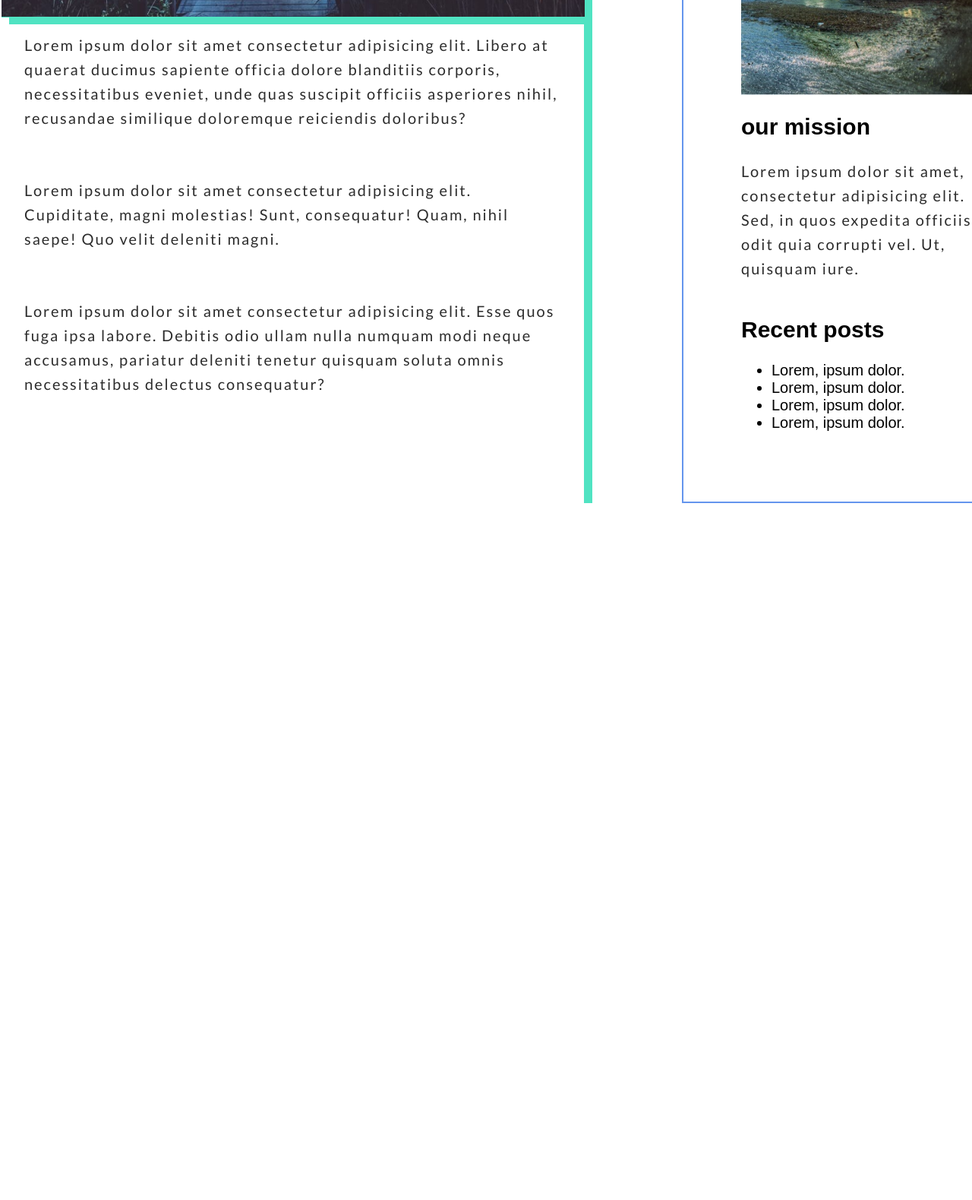
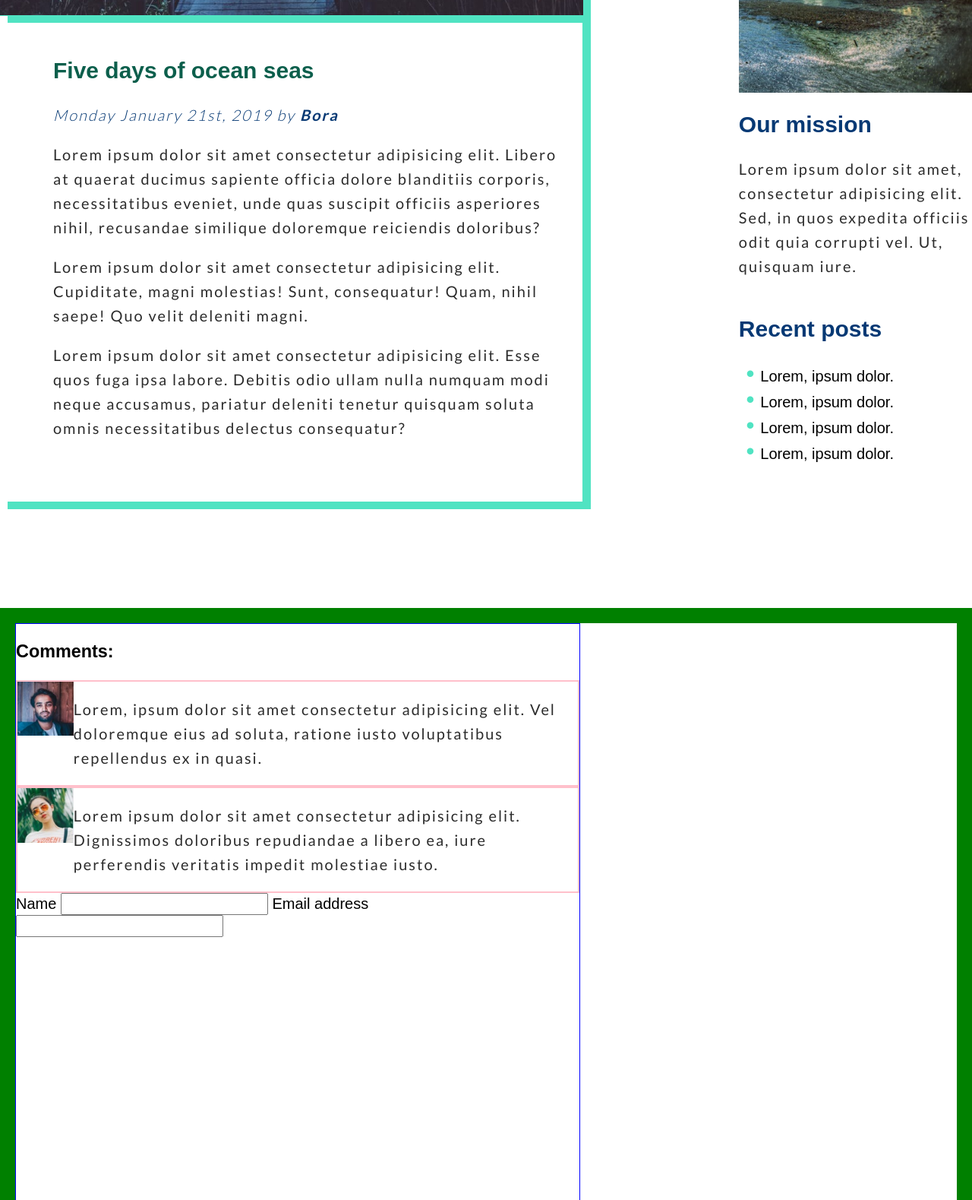
Before and after one commit to gusrichardson/gus_richardson_project2, a plain HTML site: page blog.html in a window 1280 px wide. Shown: the part 1120-2699 px from the top of the page at 76% size. Before the commit the page ends 1782 px from the top, so only its background shows below. Drawn offline with Linux system fonts and the light colour scheme; a web font is replaced by a local one.

Commit message:
added comments section to blog page

```diff
--- a/blog.html
+++ b/blog.html
@@ -41,13 +41,15 @@
                     <img src="images/blog_image.jpg" alt="a boardwalk surrounded by shrubs leading up to a pleasant cabin">
                 </div>
                 <div class="blog_article_container">
+                    <h2>Five days of ocean seas</h2>
+                    <p>Monday January 21st, 2019 by <strong>Bora</strong></p>
                     <p>Lorem ipsum dolor sit amet consectetur adipisicing elit. Libero at quaerat ducimus sapiente
                         officia
                         dolore blanditiis corporis, necessitatibus eveniet, unde quas suscipit officiis asperiores
                         nihil,
-                        recusandae similique doloremque reiciendis doloribus?</p> <br>
+                        recusandae similique doloremque reiciendis doloribus?</p>
                     <p>Lorem ipsum dolor sit amet consectetur adipisicing elit. Cupiditate, magni molestias! Sunt,
-                        consequatur! Quam, nihil saepe! Quo velit deleniti magni.</p> <br>
+                        consequatur! Quam, nihil saepe! Quo velit deleniti magni.</p>
                     <p>Lorem ipsum dolor sit amet consectetur adipisicing elit. Esse quos fuga ipsa labore. Debitis
                         odio
                         ullam nulla numquam modi neque accusamus, pariatur deleniti tenetur quisquam soluta omnis
@@ -58,7 +60,7 @@
                         <img src="images/aside_image.jpg" alt="two cabins on stilts with boardwalks leading to the ocean">
                     </div>
                     <div class="aside_text">
-                        <h2>our mission</h2>
+                        <h2>Our mission</h2>
                         <p>Lorem ipsum dolor sit amet, consectetur adipisicing elit. Sed, in quos expedita officiis
                             odit quia corrupti vel. Ut, quisquam iure.</p>
                     </div>
@@ -74,6 +76,41 @@
                 </aside>
             </div>
         </div>
+
+        <!-- COMMENTS SECTION -->
+        <div class="comments_section_wrapper">
+            <div class="comments_container">
+                <div class="comments_title_container">
+                    <h3>Comments:</h3>
+                </div>
+                <div class="comment_box">
+                    <div class="comment_img">
+                        <img src="images/comment_image1.jpg" alt="a profile picture of Reyansh">
+                    </div>
+                    <div class="comment_text">
+                        <p>Lorem, ipsum dolor sit amet consectetur adipisicing elit. Vel doloremque eius ad soluta,
+                            ratione iusto voluptatibus repellendus ex in quasi.</p>
+
+                    </div>
+                </div>
+                <div class="comment_box">
+                    <div class="comment_img">
+                        <img src="images/comment_image2.jpg" alt="a profile picture of Olivia">
+                    </div>
+                    <div class="comment_text">
+                        <p>Lorem ipsum dolor sit amet consectetur adipisicing elit. Dignissimos doloribus repudiandae a
+                            libero ea, iure perferendis veritatis impedit molestiae iusto.</p>
+                    </div>
+                </div>
+                <form action="#">
+                    <label for="name">Name</label>
+                    <input type="text" id="name">
+
+                    <label for="email">Email address</label>
+                    <input type="email" id="email">
+                </form>
+            </div>
+        </div>
     </main>
 </body>
 
--- /dev/null
+++ b/styles/partials/_blog_comments.scss
@@ -0,0 +1,32 @@
+.comments_section_wrapper {
+   display: grid;
+   width: 100vw;
+   height: 100vh;
+   border: 20px solid green;
+   position: relative;
+   top: 140vh;
+}
+
+.comments_container {
+    display: flex;
+    width: 60%;
+    flex-direction: column;
+    border: 1px solid blue;
+}
+
+.comment_box {
+    border: 2px solid pink;
+    width: 100%;
+    display: flex;
+    .comment_img {
+        width: 10%;
+        img {
+            width: 100%;
+            height: auto;
+            display: block;
+        }
+    }
+    .comment_text {
+        width: 90%;
+    }
+}
--- a/styles/partials/_blog_grid.scss
+++ b/styles/partials/_blog_grid.scss
@@ -1,7 +1,8 @@
+
 .grid_wrapper {
     width: 100%;
     position: relative;
-    border: 2px solid red;
+    // border: 2px solid red;
 }
 
 .blog_grid {
@@ -15,8 +16,17 @@
 }
 
 .blog_title {
-    border: 1px solid blue;
+    // border: 1px solid blue;
     grid-column: 2/ span 2;
+    h2 {
+        font-family: 'Lato', sans-serif;
+        font-weight: 700;
+        font-size: 4rem;
+        color: white;
+        line-height: 58px;
+        letter-spacing: 9px;
+        margin-top: 0;
+    }
 }
 
 .blog_img_container {
@@ -33,23 +43,32 @@
 }
 
 .blog_article_container {
-    grid-row: 6/ span 5;
+    grid-row: 6/ span 6;
     grid-column: 1/ span 6;
-    padding-right: 30px;
-    padding-left: 30px;
+    padding: 30px 30px 30px 70px;
     box-shadow: 10px 10px $boxshadow;
     // border: 5px solid $boxshadow;
     border-right: 1px solid $boxshadow;
     border-top: 1px solid $boxshadow;
+    p:nth-of-type(1) {
+        font-style: italic;
+        color: $btnblue;
+        font-weight:300;
+    }
+    h2 {
+        color: $spruce;
+    }
 }
 
 .blog_aside {
     grid-column: 8/ span 4;
     grid-row: 4/ span 8;
-    border: 2px solid cornflowerblue;
     display: grid;
     grid-template-columns: 20% 20% 20% 20% 20%;
     grid-template-rows: 10% 10% 10% 10% 10% 10% 10% 10% 10% 10%;
+    h2 {
+        color: $btnblue;
+    }
     .aside_img_container {
         grid-column: 2/ span 4;
         grid-row: 1/ span 4;
@@ -70,4 +89,16 @@
 .aside_list {
     grid-row: 8/ span 2;
     grid-column: 2/ span 5;
+    ul {
+        list-style: none;
+        padding-left: 10px;
+    }
+    li::before {
+        content: "\2022";
+        color: $boxshadow;
+        display: inline-block;
+        font-size: 1.5rem;
+        font-weight: bold;
+        margin-right: 8px;
+    }
 }
--- a/styles/style.scss
+++ b/styles/style.scss
@@ -9,3 +9,4 @@
 @import 'partials/footer';
 @import 'partials/blog_header';
 @import 'partials/blog_grid';
+@import 'partials/blog_comments';
```
Also changed, not shown: images/comment_image1.jpg (renamed from images/comment-image.jpg), images/comment_image2.jpg (renamed from images/comment-image2.jpg), styles/style.css, 1 other file.
